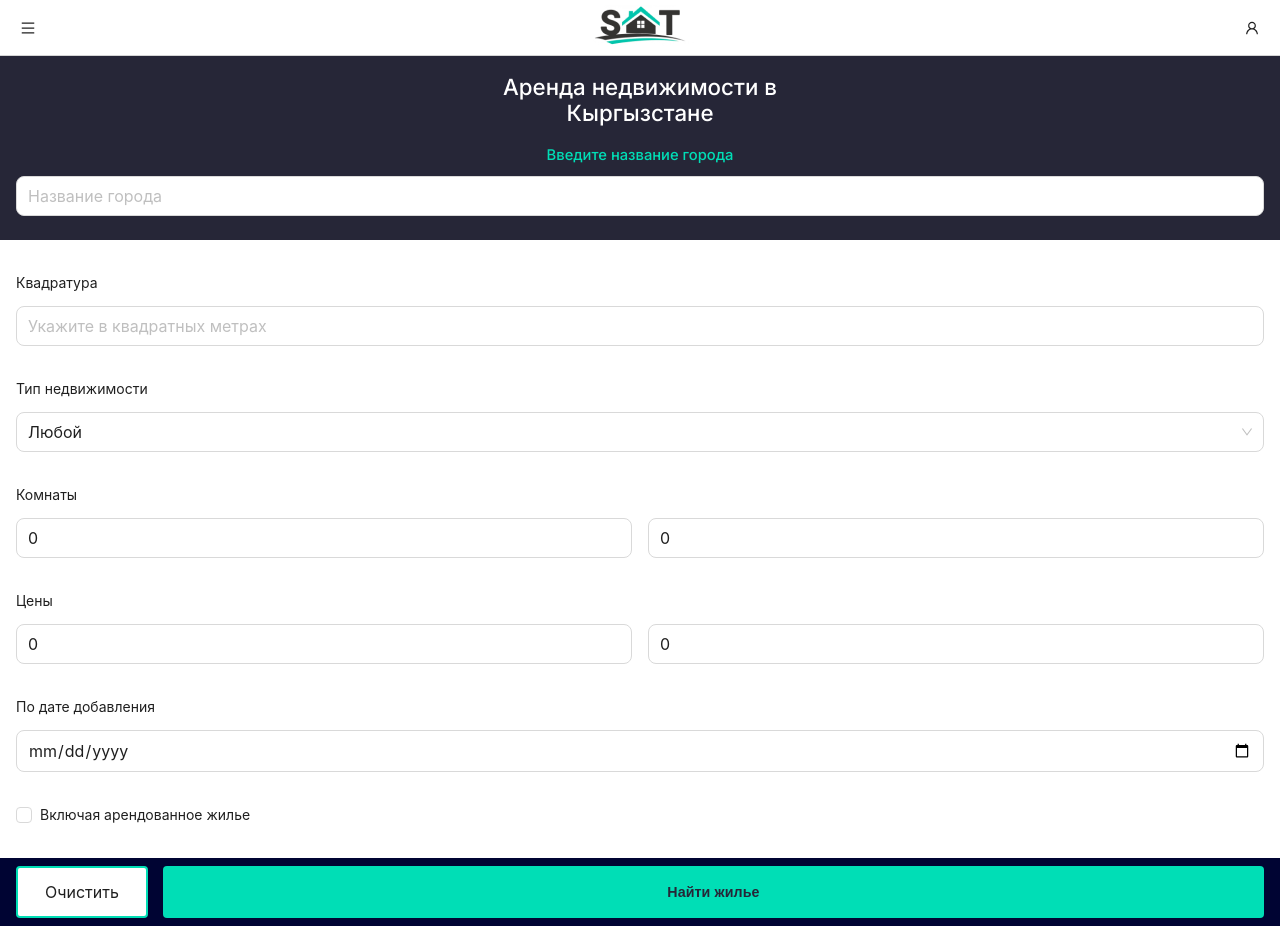
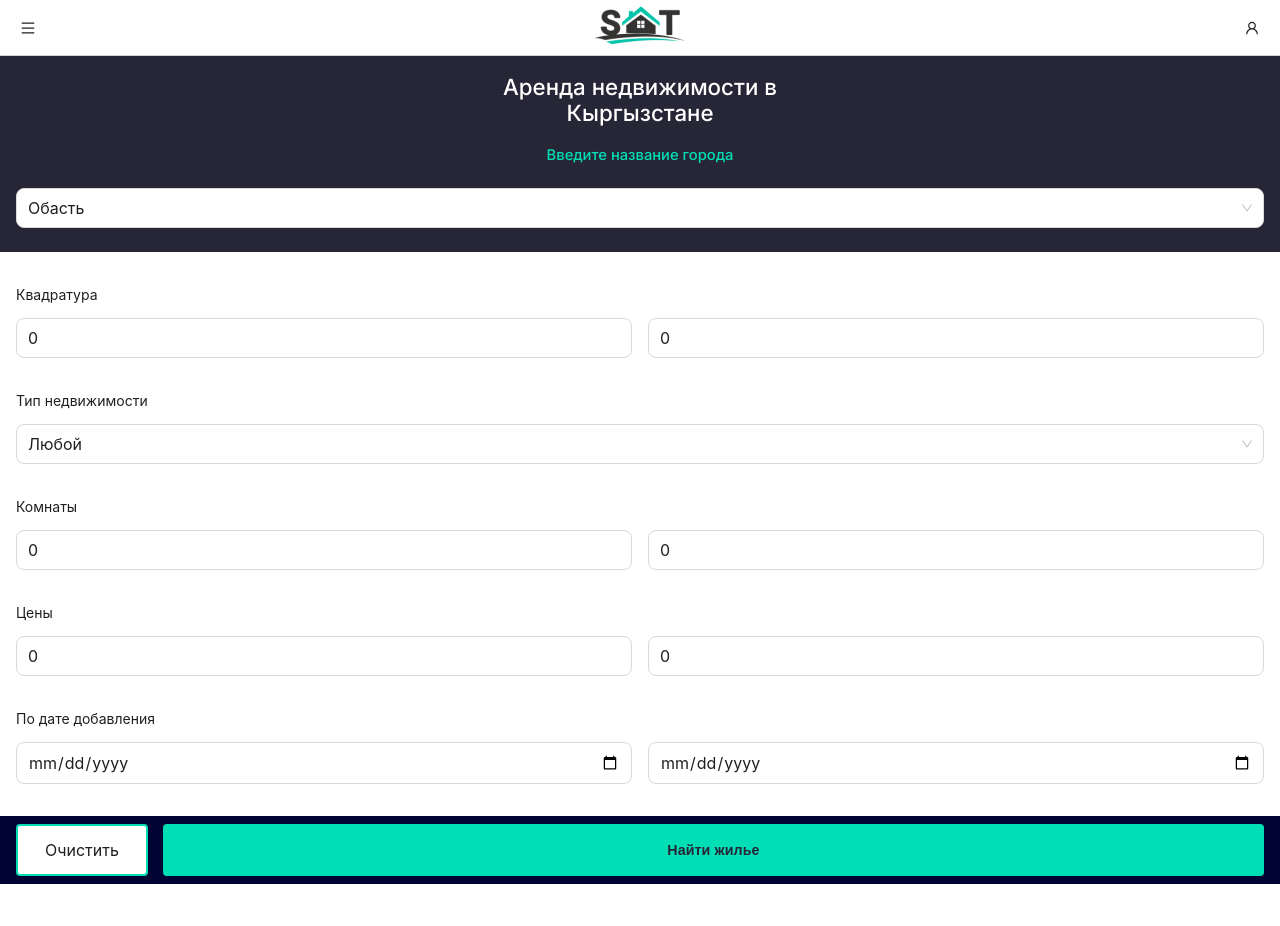
Before and after one commit to beksultan-07/sat-app, a React (Vite) app: page /filter in a window 1280 px wide. After the commit the page ends 884 px from the top, so only its background shows below. Built offline with nearby package versions, Linux system fonts and the light colour scheme; no server answers; the database is empty.

Commit message:
added functional to filter posts

```diff
--- a/src/halpers/time.ts
+++ b/src/halpers/time.ts
@@ -9,3 +9,9 @@ export const getDateFromTimeStamp = (time: number) => {
     const day = String(dateObject.getDate()).padStart(2, "0");
     return `${year}-${month}-${day}`;
 };
+
+export const getTruncateTime = (timestamp: number) => {
+    const date = new Date(timestamp);
+    date.setHours(0, 0, 0, 0);
+    return date.getTime();
+};
--- a/src/modules/create_post/index.tsx
+++ b/src/modules/create_post/index.tsx
@@ -6,7 +6,7 @@ import { Flex, Typography } from "antd";
 import BottomButtons from "../../components/bottom_buttons";
 import scss from "./style.module.scss";
 import MyMap from "../../components/map";
-import { ownershipTypes, propertyTypes, regions } from "./data/data";
+import { ownershipTypes, propertyTypes, regions } from "../../data/data";
 import MyUpload from "./components/upload";
 import MyButton from "../../components/button";
 import { useTranslation } from "react-i18next";
--- a/src/modules/filter/components/head/index.tsx
+++ b/src/modules/filter/components/head/index.tsx
@@ -2,6 +2,8 @@ import React from "react";
 import scss from "./style.module.scss";
 import { Input } from "antd";
 import { useTranslation } from "react-i18next";
+import MyDropDown from "../../../../components/dropdown";
+import { regions } from "../../../../data/data";
 
 interface Props {
     onChangeHandler: (value: string) => void;
@@ -14,10 +16,11 @@ const Head: React.FC<Props> = ({ onChangeHandler }) => {
             <h2 className={scss.title}>{t("lang13")}</h2>
             <h3 className={scss.pretitle}>{t("lang14")}</h3>
 
-            <Input
-                onChange={(e) => onChangeHandler(e.target.value)}
-                placeholder={t("lang15")}
-                size="large"
+            <MyDropDown
+                defaultName="Обасть"
+                handleChange={onChangeHandler}
+                items={regions}
+                title=""
             />
         </div>
     );
--- a/src/modules/filter/index.tsx
+++ b/src/modules/filter/index.tsx
@@ -8,45 +8,134 @@ import MyDropDown from "../../components/dropdown/index";
 import FromTo from "./components/FromTo";
 import BottomButtons from "../../components/bottom_buttons";
 import { useTranslation } from "react-i18next";
-import { propertyTypes } from "../create_post/data/data";
+import { propertyTypes } from "../../data/data";
+import {
+    convertToTimeStamp,
+    getDateFromTimeStamp,
+    getTruncateTime,
+} from "../../halpers/time";
+import { useDispatch, useSelector } from "react-redux";
+import { RootState } from "../../store";
+import { setFilteredPosts } from "../../store/slices/filteredPosts";
+import { useNavigate } from "react-router-dom";
 
 const FilterModule: React.FC = () => {
     const [formData, setFormData] = useState({
         city: "",
         propertyType: "",
-        ownership: "",
-        area: "",
+        areaFrom: 0,
+        areaTo: 0,
         roomCountFrom: 0,
         roomCountTo: 0,
         priceFrom: 0,
         priceTo: 0,
-        date: "",
+        dateFrom: 0,
+        dateTo: 0,
         rented: false,
     });
 
+    const [update, setUpdate] = useState(1);
+
     const { t } = useTranslation();
+
+    const posts = useSelector((state: RootState) => state.posts.posts);
+
+    const dispatch = useDispatch();
+    const nav = useNavigate();
 
     const onClearHadnler = () => {
         setFormData({
             city: "",
             propertyType: "",
-            ownership: "",
-            area: "",
+            areaFrom: 0,
+            areaTo: 0,
             roomCountFrom: 0,
             roomCountTo: 0,
             priceFrom: 0,
             priceTo: 0,
-            date: "",
+            dateFrom: 0,
+            dateTo: 0,
             rented: false,
         });
+        setUpdate(update + 1);
     };
 
     const searchHandler = () => {
-        console.log(formData);
+        let filteredPosts = [...posts];
+
+        if (formData.city) {
+            filteredPosts = filteredPosts.filter(
+                (el) => el.region === formData.city
+            );
+        }
+
+        if (formData.propertyType) {
+            filteredPosts = filteredPosts.filter(
+                (el) => el.propertyType === formData.propertyType
+            );
+        }
+
+        // filter area
+        if (formData.areaFrom > 0) {
+            filteredPosts = filteredPosts.filter(
+                (el) => el.area > formData.areaFrom
+            );
+        }
+
+        if (formData.areaTo > 0) {
+            filteredPosts = filteredPosts.filter(
+                (el) => el.area < formData.areaTo
+            );
+        }
+
+        // filter room count
+        if (formData.roomCountFrom > 0) {
+            filteredPosts = filteredPosts.filter(
+                (el) => el.roomCount > formData.roomCountFrom
+            );
+        }
+
+        if (formData.roomCountTo > 0) {
+            filteredPosts = filteredPosts.filter(
+                (el) => el.roomCount < formData.roomCountTo
+            );
+        }
+
+        // filter price
+        if (formData.priceFrom > 0) {
+            filteredPosts = filteredPosts.filter(
+                (el) => el.price > formData.priceFrom
+            );
+        }
+
+        if (formData.priceTo > 0) {
+            filteredPosts = filteredPosts.filter(
+                (el) => el.price < formData.priceTo
+            );
+        }
+
+        // filter date
+        if (formData.dateFrom > 0) {
+            filteredPosts = filteredPosts.filter(
+                (el) =>
+                    getTruncateTime(el.date) >=
+                    getTruncateTime(formData.dateFrom)
+            );
+        }
+
+        if (formData.dateTo > 0) {
+            filteredPosts = filteredPosts.filter(
+                (el) =>
+                    getTruncateTime(el.date) <= getTruncateTime(formData.dateTo)
+            );
+        }
+
+        dispatch(setFilteredPosts(filteredPosts));
+        nav("/posts");
     };
 
     return (
-        <>
+        <React.Fragment key={update}>
             <Head
                 onChangeHandler={(value) =>
                     setFormData({ ...formData, city: value })
@@ -54,13 +143,15 @@ const FilterModule: React.FC = () => {
             />
             <div className={scss.wrap}>
                 <Flex gap={32} vertical>
-                    <MyInput
-                        value={formData.area}
-                        type="number"
-                        placeholder={t("lang17")}
-                        title={t("lang16")}
-                        onChangeHandler={(value) =>
-                            setFormData({ ...formData, area: value })
+                    <FromTo
+                        fromValue={formData.areaFrom}
+                        toValue={formData.areaTo}
+                        title="Квадратура"
+                        changeFromHandler={(value) =>
+                            setFormData({ ...formData, areaFrom: +value })
+                        }
+                        changeToHandler={(value) =>
+                            setFormData({ ...formData, areaTo: +value })
                         }
                     />
                     <MyDropDown
@@ -94,19 +185,41 @@ const FilterModule: React.FC = () => {
                         }
                     />
 
+                    <Flex gap={16}>
                         <MyInput
-                        value={formData.date}
+                            value={
+                                formData.dateFrom !== 0
+                                    ? getDateFromTimeStamp(formData.dateFrom)
+                                    : "-"
+                            }
                             onChangeHandler={(value) =>
                                 setFormData({
                                     ...formData,
-                                date: value,
+                                    dateFrom: convertToTimeStamp(value),
                                 })
                             }
                             placeholder=""
                             title={t("lang21")}
                             type="date"
                         />
-                    <Checkbox
+                        <MyInput
+                            value={
+                                formData.dateTo !== 0
+                                    ? getDateFromTimeStamp(formData.dateTo)
+                                    : "-"
+                            }
+                            onChangeHandler={(value) =>
+                                setFormData({
+                                    ...formData,
+                                    dateTo: convertToTimeStamp(value),
+                                })
+                            }
+                            placeholder=""
+                            title=""
+                            type="date"
+                        />
+                    </Flex>
+                    {/* <Checkbox
                         onChange={() =>
                             setFormData({
                                 ...formData,
@@ -116,7 +229,7 @@ const FilterModule: React.FC = () => {
                         checked={formData.rented}
                     >
                         {t("lang23")}
-                    </Checkbox>
+                    </Checkbox> */}
                 </Flex>
             </div>
             <BottomButtons
@@ -125,7 +238,7 @@ const FilterModule: React.FC = () => {
                 confirm={() => searchHandler()}
                 reject={() => onClearHadnler()}
             />
-        </>
+        </React.Fragment>
     );
 };
 
--- a/src/modules/post/style.module.scss
+++ b/src/modules/post/style.module.scss
@@ -4,3 +4,8 @@
 .btn {
     width: 100%;
 }
+
+.image {
+    object-fit: cover;
+    width: 100%;
+}
--- a/src/store/index.ts
+++ b/src/store/index.ts
@@ -3,6 +3,7 @@ import authSliceReducer from "./slices/auth";
 import favoritePostsReducer from "./slices/favoritePosts";
 import myPostsReducer from "./slices/myPosts";
 import postsReducer from "./slices/posts";
+import filteredPosts from "./slices/filteredPosts";
 
 export const store = configureStore({
     reducer: {
@@ -10,6 +11,7 @@ export const store = configureStore({
         favorite: favoritePostsReducer,
         myPosts: myPostsReducer,
         posts: postsReducer,
+        filteredPosts: filteredPosts,
     },
 });
 
--- /dev/null
+++ b/src/store/slices/filteredPosts.ts
@@ -0,0 +1,22 @@
+import { createSlice } from "@reduxjs/toolkit";
+import type { PayloadAction } from "@reduxjs/toolkit";
+import { PostsState } from "./posts";
+import { Post } from "../../api/type";
+
+const initialState: PostsState = {
+    posts: [],
+};
+
+export const filteredPosts = createSlice({
+    name: "filtered posts",
+    initialState,
+    reducers: {
+        setFilteredPosts: (state, action: PayloadAction<Post[]>) => {
+            state.posts = action.payload;
+        },
+    },
+});
+
+export const { setFilteredPosts } = filteredPosts.actions;
+
+export default filteredPosts.reducer;
```
Also changed, not shown: src/components/card/index.tsx (+11 -4 lines), src/modules/post/index.tsx (+7 -4 lines), src/modules/posts/index.tsx (+19 -8 lines), src/assets/images/noImage.jpeg (added), src/data/data.ts (renamed from src/modules/create_post/data/data.ts). Lines whose indentation alone changed are shown as unchanged.
